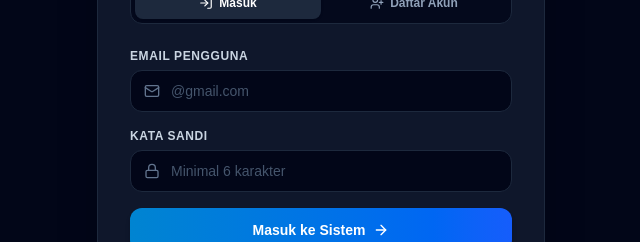
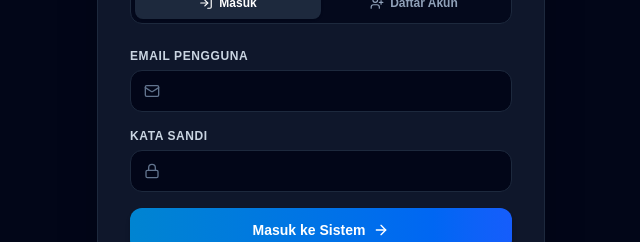
Before and after one commit to Aurakha/Rosta, a Next.js app: page /login in a window 1280 px wide. Shown: the part 328-570 px from the top of the page, without its empty margins (319-959 px from the left). Built offline with nearby package versions, Linux system fonts and the light colour scheme; no server answers.

Commit message:
style: remove placeholder text to leave only icons in login and register inputs

```diff
--- a/src/app/(auth)/login/page.tsx
+++ b/src/app/(auth)/login/page.tsx
@@ -152,7 +152,6 @@ function LoginForm() {
                   required
                   value={nama}
                   onChange={(e) => setNama(e.target.value)}
-                  placeholder="nama"
                   className="w-full pl-10 pr-4 py-2.5 bg-slate-950 border border-slate-800 rounded-xl text-sm text-slate-100 placeholder:text-slate-600 focus:outline-hidden focus:border-sky-500 transition"
                 />
               </div>
@@ -170,7 +169,6 @@ function LoginForm() {
                 required
                 value={email}
                 onChange={(e) => setEmail(e.target.value)}
-                placeholder="@gmail.com"
                 className="w-full pl-10 pr-4 py-2.5 bg-slate-950 border border-slate-800 rounded-xl text-sm text-slate-100 placeholder:text-slate-600 focus:outline-hidden focus:border-sky-500 transition"
               />
             </div>
@@ -188,7 +186,6 @@ function LoginForm() {
                 minLength={6}
                 value={password}
                 onChange={(e) => setPassword(e.target.value)}
-                placeholder="Minimal 6 karakter"
                 className="w-full pl-10 pr-4 py-2.5 bg-slate-950 border border-slate-800 rounded-xl text-sm text-slate-100 placeholder:text-slate-600 focus:outline-hidden focus:border-sky-500 transition"
               />
             </div>
```
